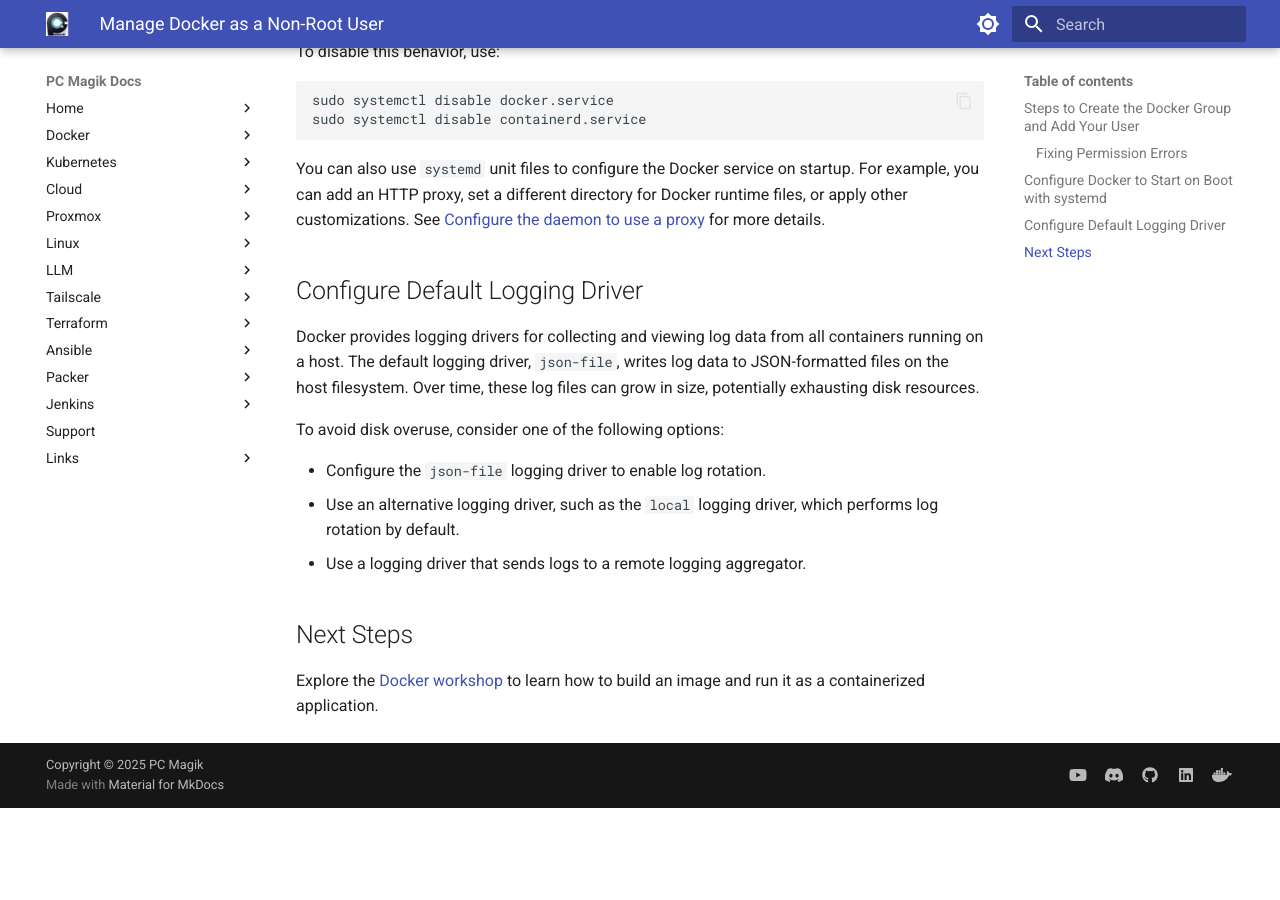
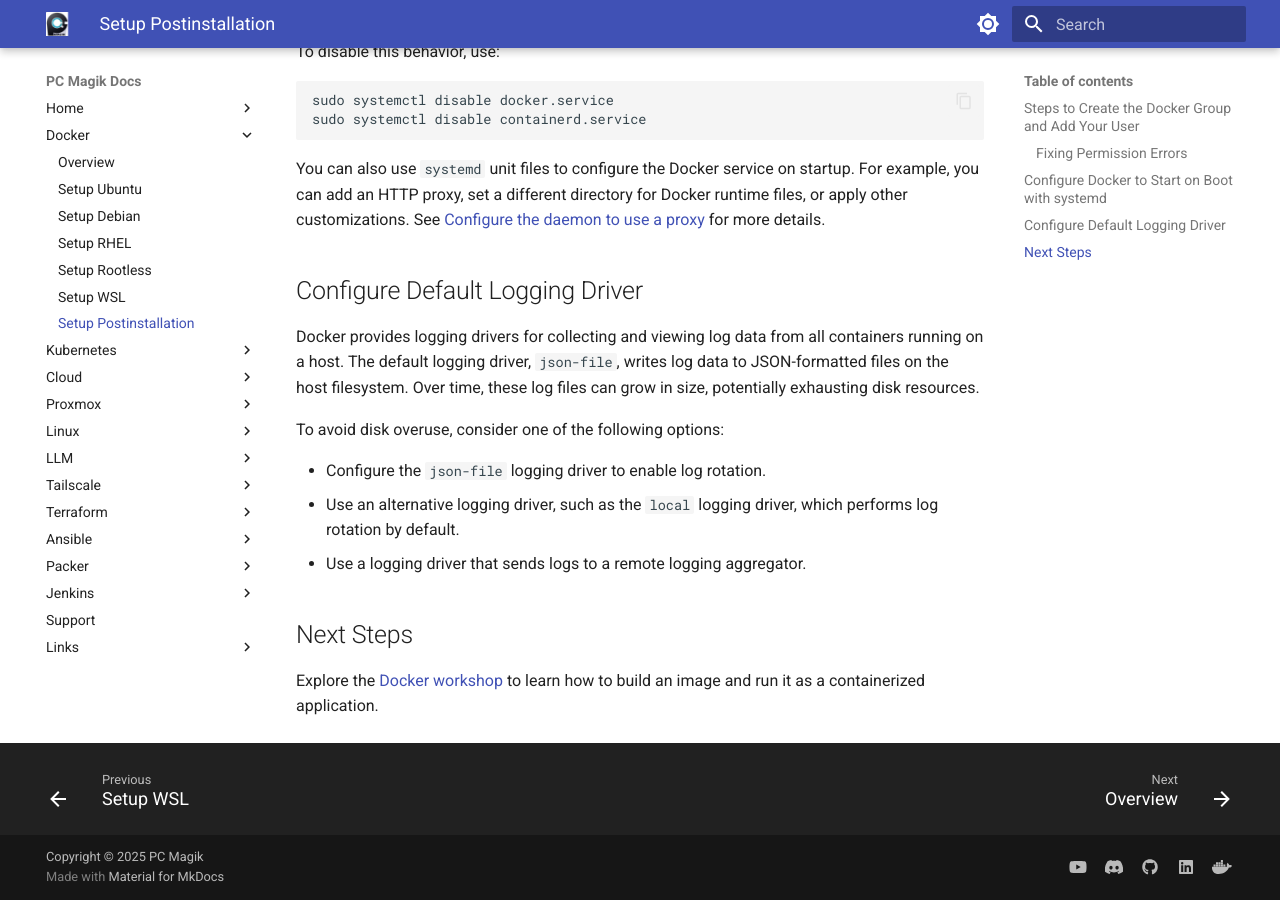
Before and after one commit to pcmagik/pcmagik.github.io, an MkDocs documentation site: the page built from docs/setup_postinstallation.md, in a window 1280 px wide and 900 px high, scrolled down 1931 px. Built offline with MkDocs 1.6.1 and Material for MkDocs 9.7.7, drawn with Linux system fonts in a browser that asks for light colours; before the commit the page ends 2739 px from its top, so only the background shows below that.

Commit message:
Add post-installation guide for managing Docker as a non-root user

```diff
--- a/mkdocs.yml
+++ b/mkdocs.yml
@@ -16,6 +16,9 @@
     - Setup Ubuntu: setup_docker_ubuntu.md
     - Setup Debian: setup_docker_debian.md
     - Setup RHEL: setup_docker_rhel.md
+    - Setup Rootless: setup_docker_rootless.md
+    - Setup WSL: setup_docker_wsl.md
+    - Setup Postinstallation: setup_postinstallation.md
   - Kubernetes:
     - Overview: overview.md
     - Setup: setup.md
```
Also changed, not shown: docs/setup_postinstallation.md (renamed from docs/setup_post_installation.md).
